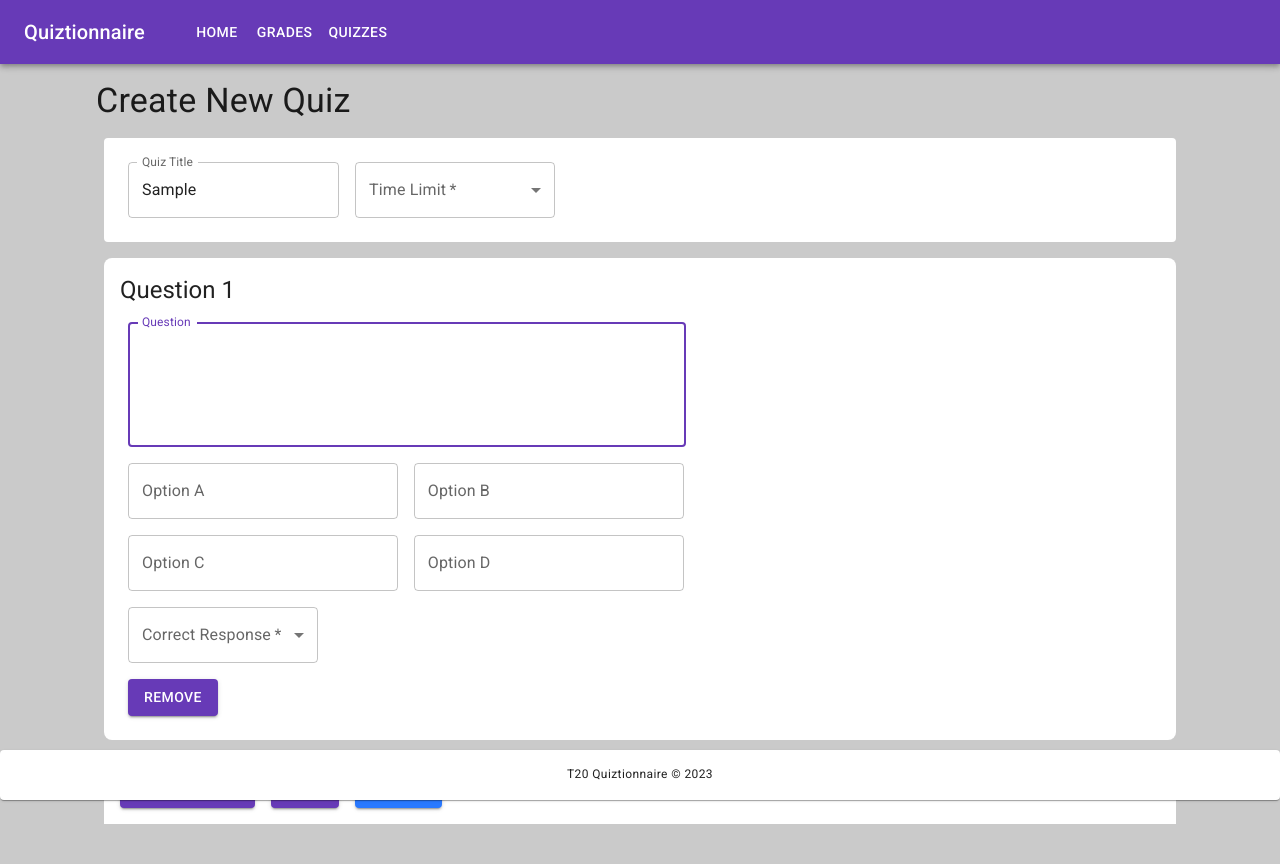
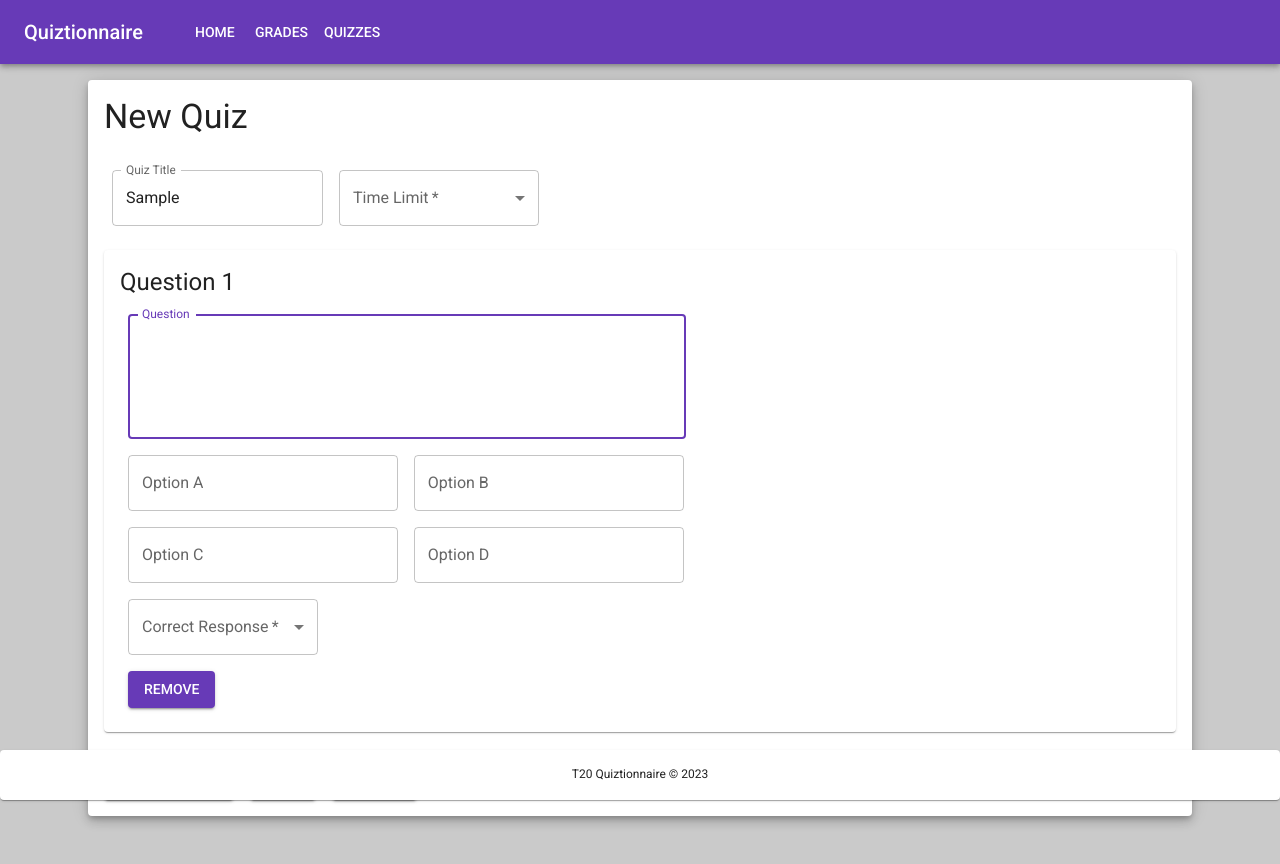
Before and after one commit to jamest11/comp3078_frontend, a React (Create React App) app: page /create-quiz in a window 1280 px wide. Both pictures are taken after typing "Sample" into the empty fields and a click on the button "ADD QUESTION". Shown: the top 864 px of the page. After the commit the page ends 832 px from the top, so only its background shows below. Built offline with nearby package versions, Linux system fonts and the light colour scheme.

Commit message:
Update create quiz styles

```diff
--- a/src/common/Layout.js
+++ b/src/common/Layout.js
@@ -1,7 +1,7 @@
 import { Box, Container, Paper, Typography } from '@mui/material';
-import NavBar from './NavBar';
 import { createTheme } from '@mui/material/styles';
 import { deepPurple, blue } from '@mui/material/colors';
+import NavBar from './NavBar';
 
 const theme = createTheme({
   palette: {
@@ -11,6 +11,9 @@ const theme = createTheme({
       default: '#CACACA'
     }
   },
+  typography: {
+    fontFamily: ['Roboto', 'sans-serif'].join(',')
+  }
 });
 
 
@@ -21,7 +24,7 @@ const Layout = ({ children }) => {
       <Container component="main">
         { children }
       </Container>
-      <Paper sx={{ width: '100%', position: 'sticky', bottom: 0, height: 50 }}>
+      <Paper sx={{ width: '100%', position: 'fixed', bottom: 0, height: 50 }}>
         <Box
           sx={{
             flexGrow: 1,
--- a/src/instructor/create-quiz/CreateQuiz.js
+++ b/src/instructor/create-quiz/CreateQuiz.js
@@ -1,4 +1,4 @@
-import { Container, Box, FormGroup, TextField, InputLabel, Select, MenuItem, Button, FormControl, Typography } from "@mui/material";
+import { Container, Box, FormGroup, TextField, InputLabel, Select, MenuItem, Button, FormControl, Typography, Paper } from "@mui/material";
 import { useState } from "react";
 import { useForm, useFieldArray } from "react-hook-form";
 import QuizQuestion from "../../instructor/create-quiz/QuizQuestion";
@@ -21,24 +21,22 @@ const CreateQuiz = () => {
 
   return (
     <Container maxWidth="lg" sx={{ mt: 2 }}>
-      <Typography variant="h4" sx={{ m: 1 }}>Create New Quiz</Typography>
+
       <Box
         component="form"
         onSubmit={handleSubmit(onSubmit)}
         noValidate
         autoComplete="off"
       >
-        <FormGroup row sx={{ backgroundColor: 'white', p: 2, m: 2, borderRadius: 1}}>
+        <Paper elevation={6}>
+          <Typography variant="h4" sx={{ pt: 2, px: 2 }}>New Quiz</Typography>
+          <FormGroup row sx={{ pt: 1, m: 2 }}>
             <TextField
               sx={{ m: 1 }}
               variant="outlined"
               label="Quiz Title"
               error={!!errors.title}
-            {...register('title', {
-              required: {
-                value: true
-              },
-            })}
+              {...register('title', { required: true })}
             />
             <FormControl required sx={{ m: 1 }}>
               <InputLabel id="quiz-time-limit-label">Time Limit</InputLabel>
@@ -49,11 +47,7 @@ const CreateQuiz = () => {
                 id="quiz-time-limit"
                 defaultValue=""
                 error={!!errors.timeLimit}
-              {...register('timeLimit', {
-                required: {
-                  value: true
-                }
-              })}
+                {...register('timeLimit', { required: true })}
               >
                 <MenuItem value={60}>1:00</MenuItem>
                 <MenuItem value={300}>5:00</MenuItem>
@@ -66,11 +60,12 @@ const CreateQuiz = () => {
             <QuizQuestion key={item.id} index={index} register={register} errors={errors} remove={remove} />
           ))}
 
-        <FormGroup row sx={{ gap: 2, m: 2, p: 2, backgroundColor: 'white' }}>
+          <FormGroup row sx={{ gap: 2, m: 2, py: 2 }}>
             <Button variant="contained" onClick={addQuestion}>Add Question</Button>
             <Button type="submit" variant="contained" color="primary">Save</Button>
             <Button variant="contained" color="secondary">Cancel</Button>
           </FormGroup>
+        </Paper>
       </Box>
     </Container>
   );
--- a/src/instructor/create-quiz/QuizQuestion.js
+++ b/src/instructor/create-quiz/QuizQuestion.js
@@ -1,15 +1,14 @@
-import { Box, TextField, Typography, FormControl, InputLabel, Select, MenuItem, Button } from "@mui/material";
+import { Box, TextField, Typography, FormControl, InputLabel, Select, MenuItem, Button, Paper } from "@mui/material";
 
 const QuizQuestion = ({ register, errors, index, remove}) => {
 
   return (
     <Box
-      component="div"
+      component={Paper}
+      elevation={1}
       sx={{
-        borderRadius: 2,
         p: 2,
-        m: 2 ,
-        backgroundColor: 'white'
+        mx: 2,
       }}
       >
       <Typography variant="h5" sx={{ mb: 1 }}>Question {index + 1}</Typography>
```
Lines whose indentation alone changed are shown as unchanged.
